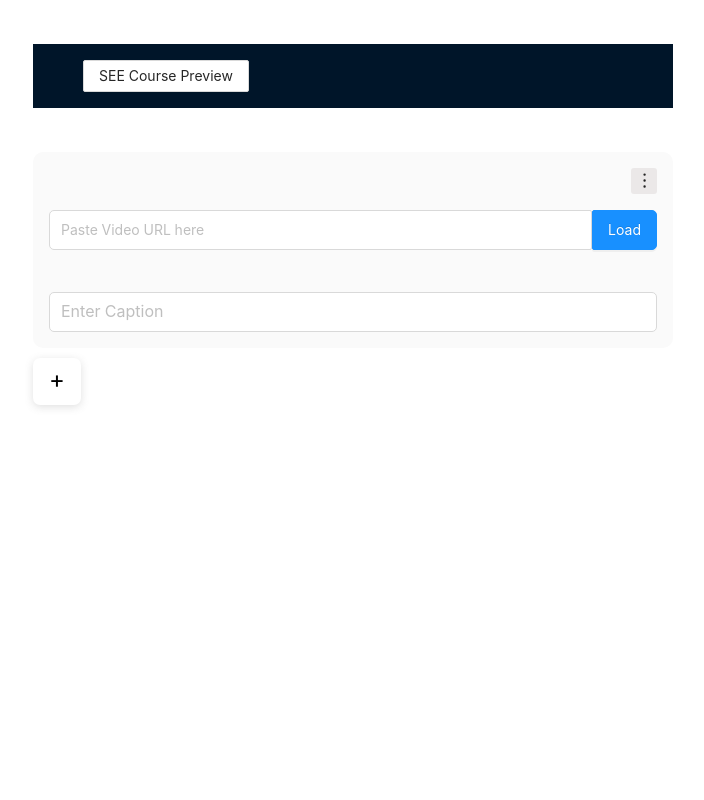
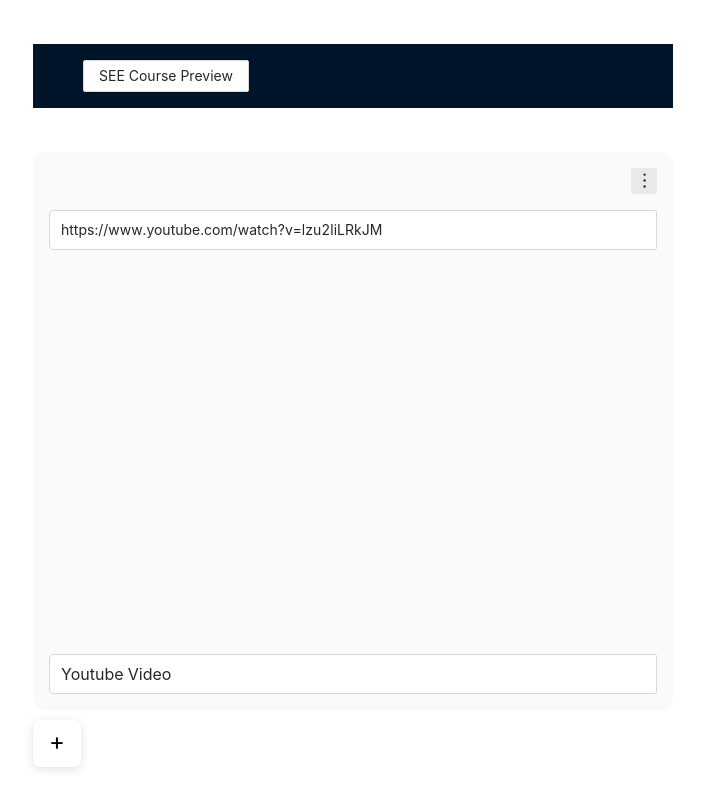
Before and after one commit to Souro-23/CC-Component, a React (Create React App) app: page / in a window 1280 px wide. Shown: the whole page, without its empty margins (287-991 px from the left). Built offline with nearby package versions, Linux system fonts and the light colour scheme.

Commit message:
Image glitch fixed

```diff
--- a/src/Components/AddImage/ImageSelector.js
+++ b/src/Components/AddImage/ImageSelector.js
@@ -1,7 +1,7 @@
 import classes from "./ImageSelector.module.css";
 import React, { useState, useContext } from "react";
 import { subtopicContext } from "../Root/Root";
-import { Popover, Spin } from "antd";
+import { Input, Popover, Spin } from "antd";
 import {
   ArrowDownOutlined,
   LoadingOutlined,
@@ -16,11 +16,8 @@ const UP = -1;
 const DOWN = 1;
 
 export default function ImageSelector({ component, index }) {
-  // const [imageArray, setImageArray] = useState([]);
   const [imageUploading, setImageUploading] = useState(false);
-  const [image, setImage] = useState("");
   const {
-    subtopic,
     changeSubtopic,
     handleMove,
     RemoveComponent,
@@ -30,13 +27,12 @@ export default function ImageSelector({ component, index }) {
     changeSubtopic(
       index,
       {
-        src: image,
-        caption: "image name",
+        src:component.src,
+        caption: component.caption,
         isBackground: !value,
       },
       "img"
     );
-    console.log(subtopic);
   };
 
   const content = (
@@ -54,7 +50,7 @@ export default function ImageSelector({ component, index }) {
         onClick={() => handleMove(index, DOWN)}
         className={IconClasses.moreIcon}
       />
-      {image ? (
+      {component.src!="" ? (
         <PicCenterOutlined
           onClick={() => toggleBackground(component.isBackground)}
           className={IconClasses.moreIcon}
@@ -76,22 +72,29 @@ export default function ImageSelector({ component, index }) {
     // TODO Some logics to uplaod image
 
     let url = URL.createObjectURL(fileObj);
-    setImage(url);
     setImageUploading(false);
 
     changeSubtopic(
       index,
       {
         src: url,
-        caption: "image name",
+        caption: "",
         isBackground: component.isBackground,
       },
       "img"
     );
   };
 
+  const captionChange = (e) => {
+    let content = {
+      src: component.src,
+      isBackground:component.isBackground,
+      caption: e.target.value,
+    };
+    changeSubtopic(index, content, "img");
+  };
+
   const removeFile = () => {
-    setImage("");
     changeSubtopic(
       index,
       {
@@ -112,18 +115,17 @@ export default function ImageSelector({ component, index }) {
               <MoreOutlined className={IconClasses.more} />
             </Popover>
           </div>
-          <label className={classes.addImage} htmlFor='subtopicImages'>
+          <label className={classes.addImage} htmlFor={'subtopicImages' + index}>
             Select an Image
           </label>
           <input
-            id='subtopicImages'
+            id={'subtopicImages' + index}
             type='file'
-            name='subtopicImages'
+            name={'subtopicImages' + index}
             multiple={true}
             accept='image/*'
             hidden
-            // onChange={uploadImage}
-            onClick={()=>console.log(index, "Index")}
+            onChange={uploadImage}
           />
         </div>
 
@@ -132,7 +134,8 @@ export default function ImageSelector({ component, index }) {
           <div key={index} className={classes.loading}>
             <Spin indicator={<LoadingOutlined style={{ fontSize: 24 }} />} />
           </div>
-        ) : image ? (
+        ) : component.src ? (
+          <>
             <div key={index} className={classes.imageDisplayContaner}>
               <CloseCircleOutlined
                 className={classes.cancelicon}
@@ -145,12 +148,23 @@ export default function ImageSelector({ component, index }) {
                       ? `${classes.imageWithBackground}`
                       : `${classes.selectedImage}`
                   }
-                src={image}
+                  src={component.src}
                 />
               </div>
             </div>
+            <div className={classes.videoInput}>
+              <Input
+                value={component.caption}
+                onChange={captionChange}
+                placeholder='Enter Caption'
+                size='large'>
+                </Input>
+            </div>
+          </>
         ) : null}
       </div>
     </div>
+
+
   );
 }
--- a/src/Components/VideoPlayer/VideoPlayer.js
+++ b/src/Components/VideoPlayer/VideoPlayer.js
@@ -16,37 +16,28 @@ const UP = -1;
 const DOWN = 1;
 
 export default function VideoPlayer({ component, index }) {
-  const [videoURL, setVideoURL] = useState("");
-  const [url, setUrl] = useState("");
-  const [showVideoPlayer, setShowVideoPlayer] = useState(false);
   const {
-    subtopic,
     changeSubtopic,
     handleMove,
     RemoveComponent,
-    addComponent,
   } = useContext(subtopicContext);
 
   const onChangeHandler = (e) => {
-    setVideoURL(e.target.value);
+    let content = {
+      src: e.target.value,
+      caption:component.caption,
+    };
+    changeSubtopic(index, content, "video");
   };
 
   const captionChange = (e) => {
     let content = {
-      src: videoURL,
+      src: component.src,
       caption: e.target.value,
     };
     changeSubtopic(index, content, "video");
   };
-  const loadURL = () => {
-    setUrl(videoURL);
-    setShowVideoPlayer(true);
-    let content = {
-      caption: "video caption",
-      src: videoURL,
-    };
-    changeSubtopic(index, content, "video");
-  };
+
 
   const uploadVideo = () => {
     // TODO: firebase and other stuff
@@ -77,36 +68,33 @@ export default function VideoPlayer({ component, index }) {
       </div>
       <div className={classes.videoInput}>
         <Input
-          value={videoURL}
+          value={component.src}
           onChange={onChangeHandler}
           placeholder='Paste Video URL here'></Input>
-        <Button onClick={loadURL} type='primary'>
-          Load
-        </Button>
       </div>
-      {/* <Button onClick={uploadVideo} type='primary'>
-        Upload Video
-      </Button> */}
       <br />
       <div className={classes.playerWrapper}>
-        {showVideoPlayer && (
+        {component.src!="" && (
+          <>
             <ReactPlayer
               className={classes.reactPlayer}
-            url={url}
+              url={component.src}
               controls={true}
-            width='90%'
+              width='100%'
               style={{ borderRadius: "10px", overflow: "hidden" }}
             />
+          </>
         )}
       </div>
-      <TextArea
-        autoSize={{ minRows: 1 }}
-        maxLength={200}
+      <br/>
+      {component.src!="" && <div className={classes.videoInput}>
+              <Input
+                value={component.caption}
                 onChange={captionChange}
                 placeholder='Enter Caption'
-        size='large'
-        style={{ borderRadius: "5px", marginTop: "20px" }}
-      />
+                size='large'></Input>
+            </div>}
+
     </div>
   );
 }
--- a/src/Components/VideoPlayer/VideoPlayerView.js
+++ b/src/Components/VideoPlayer/VideoPlayerView.js
@@ -12,7 +12,7 @@ export default function VideoPlayerView({ component }) {
                 className={classes.reactPlayer}
                 url={component.src}
                 controls={true}
-                width='90%'
+                width='100%'
                 style={{ borderRadius: "10px", overflow: "hidden" }}
             />
         </div>
```
Lines whose indentation alone changed are shown as unchanged.
